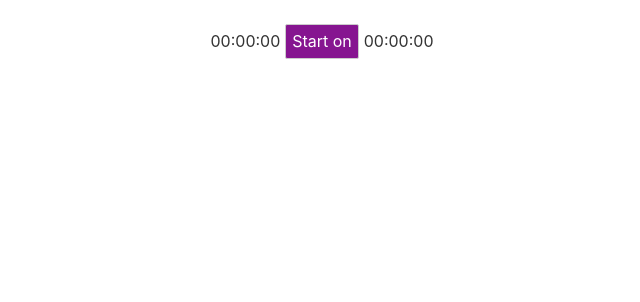
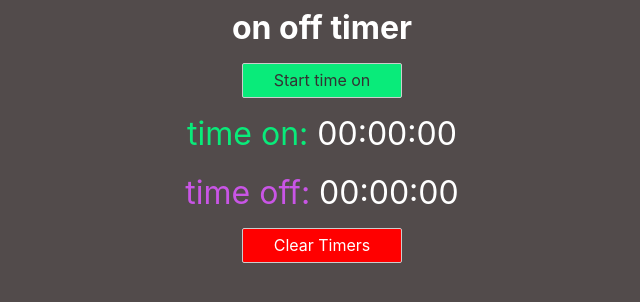
Before and after one commit to CobyPear/timer-app, a Svelte app: page / in a window 1280 px wide. Shown: the top 302 px of the page, without its empty margins (318-958 px from the left). Built offline with nearby package versions, Linux system fonts and the light colour scheme.

Commit message:
Rewrote React-Native OnOffTimer in Svelte!

```diff
--- a/public/global.css
+++ b/public/global.css
@@ -1,4 +1,5 @@
 html, body {
+	background-color:#524b4b;
 	position: relative;
 	width: 100%;
 	height: 100%;
@@ -59,5 +60,5 @@ button:not(:disabled):active {
 }
 
 button:focus {
-	border-color: #666;
+	border-color: rgb(160, 156, 156);
 }
--- /dev/null
+++ b/src/App.old.svelte
@@ -0,0 +1,174 @@
+<script>
+  const equateSavedTime = (start, end) => {
+    let elapsed = end - start;
+    console.log(elapsed);
+    return elapsed;
+  };
+  const timer = {
+    isTimeOn: false,
+    isTimeOff: false,
+    on: 0,
+    off: 0,
+    timeOn: 0,
+    timeOff: 0,
+    // need to do this. save start time and end time in local storage, then calculate here
+    savedTimeOn: equateSavedTime(
+      localStorage.getItem('timeOnStart'),
+      localStorage.getItem('timeOnStop')
+    ),
+    savedTimeOff: equateSavedTime(
+      localStorage.getItem('timeOffStart'),
+      localStorage.getItem('timeOffStop')
+    ),
+    interval: () => {},
+  };
+  console.log(timer);
+
+  let elapsedOn = timer.savedTimeOn || 0,
+    elapsedOff = timer.savedTimeOff || 0,
+    secondsOn = Math.floor((elapsedOn / 1000) % 60) || 0,
+    secondsOff = Math.floor((elapsedOff / 1000) % 60) || 0,
+    minutesOn = Math.floor((elapsedOn / (1000 * 60)) % 60) || 0,
+    minutesOff = Math.floor((elapsedOff / (1000 * 60)) % 60) || 0,
+    hoursOn = Math.floor((elapsedOn / (1000 * 60 * 60)) % 24) || 0,
+    hoursOff = Math.floor((elapsedOff / (1000 * 60 * 60)) % 24) || 0,
+    endTimeOn = 0,
+    endTimeOff = 0;
+
+  // let isTimeOn = false,
+  //   isTimeOff = false;
+
+  const formatTime = unit => {
+    if (unit < 10) {
+      return `0${unit}`;
+    } else {
+      return `${unit}`;
+    }
+  };
+  // const getTime = numOfSeconds => {
+  //   let seconds = (numOfSeconds % 60).toFixed(0);
+  //   let minutes = seconds / 60;
+  //   let hours = minutes * 60 % 24;
+  //   console.log(seconds,minutes,hours)
+  //   return `${formatTime(hours)}:${formatTime(minutes)}:${formatTime(seconds)}`;
+  // };
+  // console.log(getTime(12000))
+  const start = timer => {
+    if (!timer.isTimeOn && !timer.isTimeOff) {
+      console.log('start on');
+      clearInterval(timer.interval); // clear current timer
+      if (timer.on) {
+        localStorage.setItem('timeOnStart', Date.now()); // set start time in local storage
+      }
+      if (!localStorage.getItem('timeOffStop')) {
+        localStorage.setItem('timeOffStop', Date.now());
+      }
+      timer.isTimeOn = true;
+      timer.isTimeOff = false;
+      // timer.on = timer.on ? timer.on : Date.now();
+      timer.interval = setInterval(() => {
+        endTimeOn = Date.now();
+        elapsedOn = Math.floor(endTimeOn - timer.on);
+        secondsOn = Math.floor((elapsedOn / 1000) % 60);
+        minutesOn = Math.floor((elapsedOn / (1000 * 60)) % 60);
+        hoursOn = Math.floor((elapsedOn / (1000 * 60 * 60)) % 24);
+      }, 1000);
+      console.log(timer);
+    } else if (timer.isTimeOn && !timer.isTimeOff) {
+      console.log('stop on, start off');
+      console.log(timer.interval);
+      clearInterval(timer.interval);
+      localStorage.setItem('timeOnStop', Date.now());
+      localStorage.setItem('timeOffStart', Date.now());
+      timer.isTimeOn = false;
+      timer.isTimeOff = true;
+      timer.off = timer.off || Date.now();
+      timer.interval = setInterval(() => {
+        endTimeOff = Date.now();
+        elapsedOff = Math.floor(endTimeOff - timer.off);
+        secondsOff = Math.floor((elapsedOff / 1000) % 60);
+        minutesOff = Math.floor((elapsedOff / (1000 * 60)) % 60);
+        hoursOff = Math.floor((elapsedOff / (1000 * 60 * 60)) % 24);
+      });
+      console.log(timer);
+    } else {
+      // timer.isTimeOn = false;
+      timer.isTimeOff = false;
+      clearInterval(timer.interval);
+      localStorage.setItem('timeOffStop', Date.now());
+    }
+  };
+</script>
+
+<main>
+  <section>
+    <span
+      >{`${formatTime(hoursOn)}:${formatTime(minutesOn)}:${formatTime(
+        secondsOn
+      )}`}</span
+    >
+    <button
+      class={!timer.isTimeOn ? 'btn-on' : 'btn-off'}
+      on:click={() => {
+        console.log(timer.isTimeOn, timer.isTimeOff);
+        start(timer);
+        console.log(timer.isTimeOn, timer.isTimeOff);
+        // !timer.isTimeOn ? start(timer) : stop(timer);
+        // if (!timer.isTimeOn) {
+        //   console.log('start')
+        // } else {
+        //   console.log('stop')
+        //   stop(timer)
+        // }
+      }}
+      id="btn">{!timer.isTimeOn ? 'Start on' : 'Start off'}</button
+    >
+    <!-- {#if isTimeOn}
+    {console.log(isTimeOn)}
+      <button class="btn-off" on:click={() => {
+        timer.isTimeOff = true;
+        stop(timer)
+      }} id="btn"
+        >Start off</button
+      >
+    {:else if timer.isTimeoff}
+      <button class="btn-off" on:click={() => stop(timer)} id="btn"
+        >Start off</button
+      >
+    {/if} -->
+    <span
+      >{`${formatTime(hoursOff)}:${formatTime(minutesOff)}:${formatTime(
+        secondsOff
+      )}`}</span
+    >
+  </section>
+</main>
+
+<style>
+  main {
+    text-align: center;
+    padding: 1em;
+    max-width: 240px;
+    margin: 0 auto;
+  }
+
+  :root {
+    --btn-color-on: #861590;
+    --btn-color-off: #1ec7be;
+  }
+  #btn {
+    color: #ffffff;
+  }
+  .btn-on {
+    background-color: var(--btn-color-on);
+  }
+  .btn-off {
+    background-color: var(--btn-color-off);
+  }
+
+  @media (min-width: 640px) {
+    main {
+      max-width: none;
+    }
+  }
+</style>
--- a/src/App.svelte
+++ b/src/App.svelte
@@ -1,152 +1,157 @@
 <script>
-  const timer = {
-    isTimeOn: false,
-    isTimeOff: false,
-    on: 0,
-    off: 0,
-    timeOn: '',
-    timeOff: '',
-    interval: () => {},
+  import { prevent_default } from 'svelte/internal';
+
+  import { writable } from 'svelte/store';
+  let /** @type localStorage | number*/ storedTimeOn =
+      JSON.parse(localStorage.getItem('timeOn')) || 0;
+  let /** @type localStorage | number*/ storedTimeOff =
+      JSON.parse(localStorage.getItem('timeOff')) || 0;
+  // time spent on
+  let /** @type Writable<number> */ timeOn = writable(storedTimeOn);
+  // time spent off
+  let /** @type Writable<number> */ timeOff = writable(storedTimeOff);
+  // timer state
+  let /** @type Writable<boolean> */ isTimeOn = writable(false);
+  let /** @type Writable<boolean> */ isTimeOff = writable(false);
+  // elapsed
+  let /** @type Writable<number> */ elapsed = writable(0);
+
+  let /** @type setInterval */ timerOn;
+  let /** @type setInterval */ timerOff;
+  $: secondsOn /** @type number */ = ~~$timeOn % 60;
+  $: minutesOn /** @type number */ = ~~(($timeOn % 3600) / 60);
+  $: hoursOn /** @type number */ = ~~($timeOn / 3600);
+
+  $: secondsOff /** @type number */ = ~~$timeOff % 60;
+  $: minutesOff /** @type number */ = ~~(($timeOff % 3600) / 60);
+  $: hoursOff /** @type number */ = ~~($timeOff / 3600);
+
+  /**
+   * @param {string} item name of a key in localStorage
+   * @param {number} value the value in which to set the item
+   * @return void
+   * @description at this time i am only concerned with setting numbers to local storage
+   */
+  const updateLocalStorage = (item, value) => {
+    localStorage.setItem(item, value);
   };
 
-  let secondsOn = 0,
-    minutesOn = 0,
-    hoursOn = 0,
-    secondsOff = 0,
-    minutesOff = 0,
-    hoursOff = 0,
-    endTimeOn = 0,
-    endTimeOff = 0,
-    elapsedOn = 0,
-    elapsedOff = 0;
-  let isTimeOn = false,
-    isTimeOff = false;
+  const /** @return void*/ incrementTimeOn = () => {
+      timeOn.update(time => time + 1);
+      updateLocalStorage('timeOn', $timeOn);
+    };
+  const /* @return void*/ incrementTimeOff = () => {
+      timeOff.update(time => time + 1);
+      updateLocalStorage('timeOff', $timeOff);
+    };
 
-  const formatTime = unit => {
-    if (unit < 10) {
-      return `0${unit}`;
-    } else {
-      return `${unit}`;
+  const startAndStopTimer = () => {
+    if (!$isTimeOn) {
+      console.log('start timerOn');
+      $isTimeOn = !$isTimeOn;
+      console.log($isTimeOn);
+      timerOn = setInterval(incrementTimeOn, 1000);
+      if ($isTimeOff) {
+        updateLocalStorage('timeOff', $timeOff);
+        console.log('clear timerOff');
+        $isTimeOff = !$isTimeOff;
+        clearInterval(timerOff);
+      }
+    } else if (!$isTimeOff) {
+      console.log('start timerOff');
+      $isTimeOff = !$isTimeOff;
+      console.log($isTimeOn);
+      timerOff = setInterval(incrementTimeOff, 1000);
+
+      if ($isTimeOn) {
+        updateLocalStorage('timeOn', $timeOn);
+        console.log('clear timerOn');
+        $isTimeOn = !$isTimeOn;
+        clearInterval(timerOn);
+      }
     }
   };
 
-  const start = timer => {
-    clearInterval(timer.interval);
-    localStorage.setItem('timeOn', Date.now());
-    timer.isTimeOn = true;
-    timer.on = Date.now();
-    timer.interval = setInterval(() => {
-      console.log(timer);
-      endTimeOn = Date.now();
-      elapsedOn = Math.floor(endTimeOn - timer.on);
-      secondsOn = Math.floor((elapsedOn / 1000) % 60);
-      minutesOn = Math.floor((elapsedOn / (1000 * 60)) % 60);
-      hoursOn = Math.floor((elapsedOn / (1000 * 60 * 60)) % 24);
-      console.log(formatTime(secondsOn));
-    }, 1000);
-    console.log(timer);
+  const clearTimers = () => {
+    console.log('stop timer');
+    console.log($isTimeOn, $isTimeOff);
+    clearInterval(timerOn);
+    clearInterval(timerOff);
+    $isTimeOn = false;
+    $isTimeOff = false;
+    updateLocalStorage('lastTimeOn', $timeOn);
+    updateLocalStorage('lastTimeOff', $timeOff);
+    $timeOn = 0;
+    $timeOff = 0;
+    updateLocalStorage('timeOn', $timeOn);
+    updateLocalStorage('timeOff', $timeOff);
   };
-
-  const stop = timer => {
-    console.log(timer.interval);
-    clearInterval(timer.interval);
-    localStorage.setItem('timeOnStop', Date.now());
-    timer.isTimeOn = false;
-    timer.isTimeOff = true;
-    isTimeOn = false;
-    timer.off = Date.now();
-    setInterval(() => {
-      endTimeOff = Date.now();
-      elapsedOff = Math.floor(endTimeOff - timer.off);
-      secondsOff = Math.floor((elapsedOff / 1000) % 60);
-      minutesOff = Math.floor((elapsedOff / (1000 * 60)) % 60);
-      hoursOff = Math.floor((elapsedOff / (1000 * 60 * 60)) % 24);
-    });
-  };
-
-  //   function startAndStopTimer(timer) {
-  //     console.log('timer.isTimerOn', timer.isTimeOn);
-  //     if (!timer.isTimeOn) {
-  // 		console.log('start timer on')
-  // 		timer.isTimeOn = true;
-  // 		localStorage.setItem('timeOnStart', getNow());
-  // 		timer.on = localStorage.getItem('timeOn');
-  // 		console.log('timer.on: ', timer.on);
-  // 		console.log('local storagae: ', localStorage.getItem('timeOn'));
-  // 		timer.func = (function update() {
-  // 			timer.timeOn = getTime(parseISO(timer.on));
-  // 			console.log(timer.timeOn);
-  // 		})();
-  //     }
-  //     if (!timer.isTimeOff) {
-  // 		console.log('start timer off')
-  // 		timer.isTimeOff = !timer.isTimeOff;
-  // 		localStorage.setItem('timeOnStop', getNow());
-  // 		localStorage.setItem('timeOffStart', getNow());
-  //     }
-  //     if (timer.isTimeOn) {
-  // 		console.log('clear timerOn')
-  //       timer.isTImeOn = !timer.isTimeOn;
-  //       console.log('else');
-  //       localStorage.setItem('timeOffStop', getNow());
-  //     }
-
-  // 	console.log(timer)
-  //   }
 </script>
 
 <main>
-  <section>
-    <span
-      >{`${formatTime(hoursOn)}:${formatTime(minutesOn)}:${formatTime(
-        secondsOn
-      )}`}</span
-    >
-    <button class="btn-on" on:click={() => start(timer)} id="btn"
-      >Start on</button
-    >
-    {#if isTimeOn && isTimeOff}
-      <button class="btn-off" on:click={() => stop(timer)} id="btn"
-        >Start off</button
-      >
-    {:else if timer.isTimeoff}
-      <button class="btn-off" on:click={() => stop(timer)} id="btn"
-        >Start off</button
-      >
-    {/if}
-    <span
-      >{`${formatTime(hoursOff)}:${formatTime(minutesOff)}:${formatTime(
-        secondsOff
-      )}`}</span
-    >
-  </section>
+  <h1>on off timer</h1>
+  <button
+    class={'start-stop-btn'}
+    class:start={$isTimeOff || !$isTimeOn}
+    class:stop={$isTimeOn && !$isTimeOff}
+    on:click={() => startAndStopTimer()}
+    >{$isTimeOn && !$isTimeOff ? 'Start time off' : 'Start time on'}</button
+  >
+
+  <span class='timer'>
+    <span id='timeOn'>time on: </span>{hoursOn >= 10 ? hoursOn : `0${hoursOn}`}:{minutesOn >= 10
+      ? minutesOn
+      : `0${minutesOn}`}:{secondsOn >= 10 ? secondsOn : `0${secondsOn}`}
+  </span>
+  <br />
+  <span class='timer'>
+    <span id='timeOff'>time off: </span>{hoursOff >= 10 ? hoursOff : `0${hoursOff}`}:{minutesOff >= 10
+      ? minutesOff
+      : `0${minutesOff}`}:{secondsOff >= 10 ? secondsOff : `0${secondsOff}`}
+  </span>
+
+  <button class="clear" on:click={() => clearTimers()}>Clear Timers</button>
 </main>
 
 <style>
+    /*
+        #c955e6: purpley
+        #09eb7a: tealy
+     */
   main {
-    text-align: center;
-    padding: 1em;
-    max-width: 240px;
+    display: flex;
+    flex-direction: column;
+  }
+  h1 {
+    color: #ffffff;
     margin: 0 auto;
   }
-
-  :root {
-    --btn-color-on: #861590;
-    --btn-color-off: #1ec7be;
+  .timer {
+    color: #ffffff;
+    margin: 0 auto;
+    font-size: 2em;
   }
-  #btn {
+  #timeOn {
+      color: #09eb7a;
+  }
+  #timeOff {
+      color: #c955e6;
+  }
+  button {
+    width: 10rem;
+    margin: 1rem auto 1rem;
+  }
+  .start-stop-btn {
+    justify-content: center;
+  }
+  .start {
+    background-color: #09eb7a
+  }
+  .stop {
+    background-color: #c955e6;
+  }
+  .clear {
+    background-color: red;
     color: #ffffff;
   }
-  .btn-on {
-    background-color: var(--btn-color-on);
-  }
-  .btn-off {
-    background-color: var(--btn-color-off);
-  }
-
-  @media (min-width: 640px) {
-    main {
-      max-width: none;
-    }
-  }
 </style>
```
Also changed, not shown: src/lib/timer.js (added).
